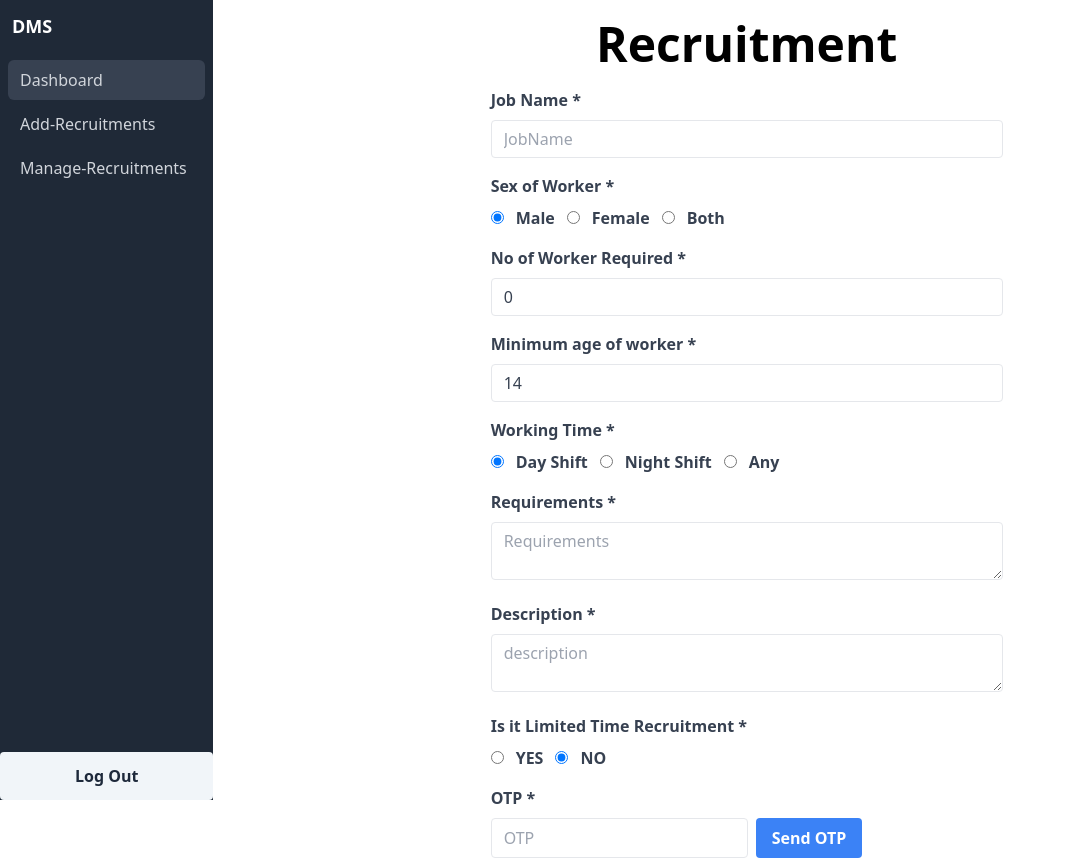
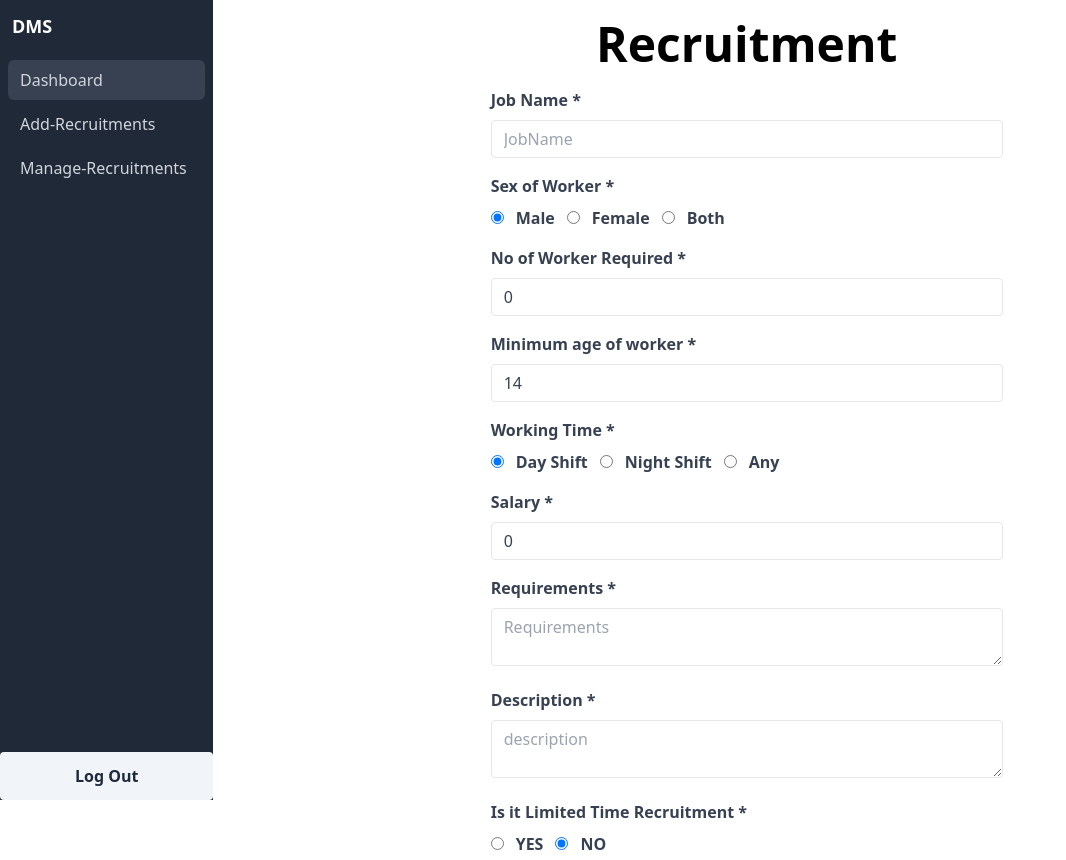
Before and after one commit to GauravRteli/DMS, a React (Create React App) app: page /admin-home/add-job in a window 1280 px wide. Shown: the top 860 px of the page, without its empty margins (0-1066 px from the left). Built offline with nearby package versions, Linux system fonts and the light colour scheme.

Commit message:
added some fields

```diff
--- a/src/components/JobCard.js
+++ b/src/components/JobCard.js
@@ -13,6 +13,7 @@ const JobCard = ({
   sex,
   noofworkers,
   limitedtime,
+  salary,
   date,
   id,
   createdAt,
@@ -37,7 +38,7 @@ const JobCard = ({
             {recruitmentTime.toUTCString()}
           </p>
         </div>
-        <label className="text-grey-700 font-bold">Description</label>
+        <label className="text-grey-700 font-bold">Description {salary}</label>
         <p className="text-gray-700 mb-4 ml-4">{description}</p>
         <label className="text-grey-700 font-bold">Requirements</label>
         <ul className="list-disc list-inside mb-4 ml-4">{requirements}</ul>
@@ -77,6 +78,7 @@ const JobCard = ({
           id={id}
           setOpen={setOpen}
           job={jobname}
+          jobsalary={salary}
           jobdescription={description}
           jobrequirements={requirements}
           jobtime={time}
--- a/src/components/ManageRecruitment.js
+++ b/src/components/ManageRecruitment.js
@@ -18,8 +18,8 @@ const ManageRecruitment = () => {
   return (
     <div>
         {
-            recruitment?.map(({jobname,description,requirements,time,noofworkers,limitedtime,date,_id,workerAge,shift,sex,createdAt},index) => {
-                return <JobCard getData={getData} key={_id} id={_id} jobname={jobname} description={description} createdAt={createdAt} workerAge={workerAge} shift={shift} sex={sex} requirements={requirements} time={time} noofworkers={noofworkers} limitedtime={limitedtime} date={date} />
+            recruitment?.map(({jobname,description,requirements,time,noofworkers,limitedtime,salary,date,_id,workerAge,shift,sex,createdAt},index) => {
+                return <JobCard getData={getData} key={_id} id={_id} jobname={jobname} salary={salary} description={description} createdAt={createdAt} workerAge={workerAge} shift={shift} sex={sex} requirements={requirements} time={time} noofworkers={noofworkers} limitedtime={limitedtime} date={date} />
             })
         }
 
--- a/src/components/PopupForm.js
+++ b/src/components/PopupForm.js
@@ -7,6 +7,7 @@ const PopupForm = ({
   job,
   jobdescription,
   jobtime,
+  jobsalary,
   jobrequirements,
   jobnoofworkers,
   joblimitedtime,
@@ -19,6 +20,7 @@ const PopupForm = ({
   getData,
 }) => {
   const [jobname, setJobname] = useState(job);
+  const [salary, setSalary] = useState(jobsalary);
   const [noofworkers, setNoofworkers] = useState(jobnoofworkers);
   const [requirements, setRequirements] = useState(jobrequirements);
   const [description, setDescription] = useState(jobdescription);
@@ -47,9 +49,18 @@ const PopupForm = ({
 
   const handleSubmit = async (e) => {
     e.preventDefault();
-    if(!jobname || !noofworkers || !requirements || !description || (limitedtime === true && !date) || !workerAge){
-      document.getElementById("update-error").innerText = "Some fields are empty";
-    }else{
+    if (
+      !jobname ||
+      !noofworkers ||
+      !requirements ||
+      !description ||
+      (limitedtime === true && !date) ||
+      !workerAge ||
+      !salary
+    ) {
+      document.getElementById("update-error").innerText =
+        "Some fields are empty";
+    } else {
       await axios.post("/update-recruitment", {
         jobname,
         date,
@@ -58,6 +69,7 @@ const PopupForm = ({
         noofworkers,
         requirements,
         sex,
+        salary,
         shift,
         workerAge,
         id,
@@ -99,6 +111,8 @@ const PopupForm = ({
               className="border rounded w-full py-2 px-3 text-gray-700 leading-tight focus:outline-none focus:border-slate-400 focus:shadow focus:shadow-outline"
             />
           </div>
+          {/*  */}
+          <div className="flex justify-between">
             <div className="mb-4">
               <label
                 htmlFor="jobName"
@@ -139,7 +153,8 @@ const PopupForm = ({
                 className="border rounded w-full py-2 px-3 text-gray-700 focus:border-slate-400 focus:shadow leading-tight focus:outline-none focus:shadow-outline"
               />
             </div>
-
+          </div>
+          {/*  */}
           <div className="mb-4">
             <label
               htmlFor="description"
@@ -148,7 +163,7 @@ const PopupForm = ({
               Sex of Worker *
             </label>
             <input
-              checked={(sex === "Male")}
+              checked={sex === "Male"}
               id="Sex"
               name="Sex"
               type="radio"
@@ -162,7 +177,7 @@ const PopupForm = ({
               Male
             </label>
             <input
-              checked={(sex === "Female")}
+              checked={sex === "Female"}
               id="Sex"
               name="Sex"
               type="radio"
@@ -177,7 +192,7 @@ const PopupForm = ({
               Female
             </label>
             <input
-              checked={(sex === "Both")}
+              checked={sex === "Both"}
               id="Sex"
               name="Sex"
               type="radio"
@@ -201,7 +216,7 @@ const PopupForm = ({
               Working Time *
             </label>
             <input
-              checked={(shift === "Day")}
+              checked={shift === "Day"}
               id="shift1"
               name="shift"
               type="radio"
@@ -215,7 +230,7 @@ const PopupForm = ({
               Day Shift
             </label>
             <input
-              checked={(shift === "Night")}
+              checked={shift === "Night"}
               id="shift2"
               name="shift"
               type="radio"
@@ -230,7 +245,7 @@ const PopupForm = ({
               Night Shift
             </label>
             <input
-              checked={(shift === "Both")}
+              checked={shift === "Both"}
               id="shift3"
               name="shift"
               type="radio"
@@ -246,6 +261,26 @@ const PopupForm = ({
             </label>
           </div>
 
+          <div className="mb-4">
+            <label
+              htmlFor="salary"
+              className="block text-gray-700 font-bold mb-2"
+            >
+              Salary
+            </label>
+            <input
+              type="number"
+              id="salary"
+              name="salary"
+              value={salary}
+              onChange={(event) => {
+                handleInput(event.target.value, event.target.id);
+                setSalary(event.target.value);
+              }}
+              placeholder="Salary"
+              className="border rounded w-full py-2 px-3 text-gray-700 focus:border-slate-400 focus:shadow leading-tight focus:outline-none focus:shadow-outline"
+            />
+          </div>
 
           <div className="mb-4">
             <label
@@ -344,7 +379,10 @@ const PopupForm = ({
           ) : (
             <></>
           )}
-          <span className="font-bold text-red-500 block" id="update-error"></span>
+          <span
+            className="font-bold text-red-500 block"
+            id="update-error"
+          ></span>
           <div className="flex items-center justify-between mt-4">
             <button
               onClick={handleSubmit}
--- a/src/components/Recruitment.js
+++ b/src/components/Recruitment.js
@@ -13,6 +13,7 @@ function Recruitment() {
   const [successfull,setSuccessfull] = useState(false);
   const [sex, setSex] = useState("Male");
   const [shift, setShift] = useState("Day");
+  const [salary, setSalary] = useState(0);
   const [workerAge, setWorkerAge] = useState(14);
   const handleSubmit = async (event) => {
     event.preventDefault();
@@ -25,13 +26,13 @@ function Recruitment() {
       console.log(year + " " + month + " " + day);
     }
 
-    if(!jobName || !noofworkers || !requirements || !description || (limitedtime === true && !date) || !otp || !workerAge){
+    if(!jobName || !noofworkers || !requirements || !description || (limitedtime === true && !date) || !otp || !workerAge || !salary){
       document.getElementById("message").innerText = "Some fields are empty";
     }else if(!(await bcrypt.compare(otp,sessionStorage.getItem('SECRET_CODE')))){
       document.getElementById('message').innerHTML = "Incorrect OTP";
     }else{
       const data = await axios.post("/add-recruitment",{
-        jobName,noofworkers,requirements,description,limitedtime,date,workerAge,shift,sex
+        jobName,noofworkers,requirements,description,limitedtime,date,workerAge,shift,sex,salary
       });
       if(data.status === 200)
         setSuccessfull(true);
@@ -46,6 +47,7 @@ function Recruitment() {
     setRequirements("");
     setNoofworkers(0);
     setOtp("");
+    setSalary(0);
     setWorkerAge(0);
     setShift("Day");
     setSex("Male");
@@ -254,6 +256,28 @@ function Recruitment() {
               Any
             </label>
           </div>
+
+          <div className="mb-4">
+            <label
+              htmlFor="salary"
+              className="block text-gray-700 font-bold mb-2"
+            >
+              Salary *
+            </label>
+            <input
+              type="number"
+              id="salary"
+              name="salary"
+              value={salary}
+              onChange={(event) => {
+                handleInput(event.target.value,event.target.id);
+                setSalary(event.target.value)
+              }}
+              placeholder="Salary ..."
+              className="border rounded w-full py-2 px-3 text-gray-700 focus:border-slate-400 focus:shadow leading-tight focus:outline-none focus:shadow-outline"
+            />
+          </div>
+
           <div className="mb-4">
             <label
               htmlFor="requirements"
```
Lines whose indentation alone changed are shown as unchanged.
